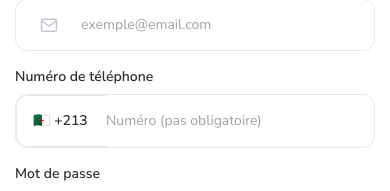
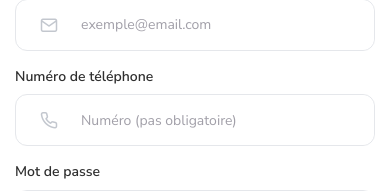
Before and after one commit to mohammmeeed/pitchou-phone, a React (Vite) app in the folder frontend/: page /signup in a window 390 px wide. Shown: the part 403-594 px from the top of the page. Built offline with nearby package versions, Linux system fonts and the light colour scheme.

Commit message:
fix: supprimer le selecteur d'indicatif DZ +213 pour avoir un champ numero de telephone uniforme avec icone

```diff
--- a/frontend/src/pages/Auth.jsx
+++ b/frontend/src/pages/Auth.jsx
@@ -1,16 +1,6 @@
 import React, { useState } from 'react';
 import { Link, useNavigate, useSearchParams } from 'react-router-dom';
 import { useDating } from '../context/DatingContext';
-
-const countryCodes = [
-  { code: '+213', flag: '🇩🇿' },
-  { code: '+33', flag: '🇫🇷' },
-  { code: '+212', flag: '🇲🇦' },
-  { code: '+216', flag: '🇹🇳' },
-  { code: '+1', flag: '🇺🇸' },
-  { code: '+44', flag: '🇬🇧' },
-  { code: '+971', flag: '🇦🇪' },
-];
 
 const Auth = ({ defaultTab = 'login' }) => {
   const navigate = useNavigate();
@@ -21,7 +11,6 @@ const Auth = ({ defaultTab = 'login' }) => {
   const { setUserProfile } = useDating();
 
   // Login state (telephone + mot de passe)
-  const [loginCountryCode, setLoginCountryCode] = useState('+213');
   const [loginPhone, setLoginPhone] = useState('');
   const [loginPassword, setLoginPassword] = useState('');
   const [showLoginPassword, setShowLoginPassword] = useState(false);
@@ -29,7 +18,6 @@ const Auth = ({ defaultTab = 'login' }) => {
   // Register state (nom complet + email + telephone facultatif + mot de passe)
   const [regFullName, setRegFullName] = useState('');
   const [regEmail, setRegEmail] = useState('');
-  const [regCountryCode, setRegCountryCode] = useState('+213');
   const [regPhone, setRegPhone] = useState('');
   const [regPassword, setRegPassword] = useState('');
   const [showRegPassword, setShowRegPassword] = useState(false);
@@ -56,7 +44,7 @@ const Auth = ({ defaultTab = 'login' }) => {
     setTimeout(() => {
       setUserProfile(prev => ({
         ...prev,
-        phone: `${loginCountryCode} ${loginPhone}`,
+        phone: loginPhone,
       }));
       setSuccessMsg('Connexion réussie ! Redirection...');
       setTimeout(() => {
@@ -88,7 +76,7 @@ const Auth = ({ defaultTab = 'login' }) => {
         ...prev,
         name: regFullName.trim(),
         email: regEmail.trim(),
-        phone: regPhone.trim() ? `${regCountryCode} ${regPhone}` : prev.phone,
+        phone: regPhone.trim() ? regPhone.trim() : prev.phone,
       }));
       setSuccessMsg('Compte créé avec succès ! Bienvenue.');
       setTimeout(() => {
@@ -174,20 +162,11 @@ const Auth = ({ defaultTab = 'login' }) => {
                     <label className="form-label font-14 font-w600 text-dark mb-2">
                       Numéro de téléphone
                     </label>
-                    <div className="input-group dz-select">
-                      <div className="input-group-text p-0">
-                        <select
-                          className="form-control border-0 bg-transparent ps-3 pe-2 font-14 font-w600 text-dark"
-                          value={loginCountryCode}
-                          onChange={(e) => setLoginCountryCode(e.target.value)}
-                          style={{ width: '90px', cursor: 'pointer', height: '50px' }}
-                        >
-                          {countryCodes.map(c => (
-                            <option key={c.code} value={c.code}>
-                              {c.flag} {c.code}
-                            </option>
-                          ))}
-                        </select>
+                    <div className="input-group input-group-icon">
+                      <div className="input-group-text">
+                        <div className="input-icon">
+                          <i className="icon feather icon-phone"></i>
+                        </div>
                       </div>
                       <input
                         type="tel"
@@ -322,20 +301,11 @@ const Auth = ({ defaultTab = 'login' }) => {
                     <label className="form-label font-14 font-w600 text-dark mb-2">
                       Numéro de téléphone
                     </label>
-                    <div className="input-group dz-select">
-                      <div className="input-group-text p-0">
-                        <select
-                          className="form-control border-0 bg-transparent ps-3 pe-2 font-14 font-w600 text-dark"
-                          value={regCountryCode}
-                          onChange={(e) => setRegCountryCode(e.target.value)}
-                          style={{ width: '90px', cursor: 'pointer', height: '50px' }}
-                        >
-                          {countryCodes.map(c => (
-                            <option key={c.code} value={c.code}>
-                              {c.flag} {c.code}
-                            </option>
-                          ))}
-                        </select>
+                    <div className="input-group input-group-icon">
+                      <div className="input-group-text">
+                        <div className="input-icon">
+                          <i className="icon feather icon-phone"></i>
+                        </div>
                       </div>
                       <input
                         type="tel"
```
